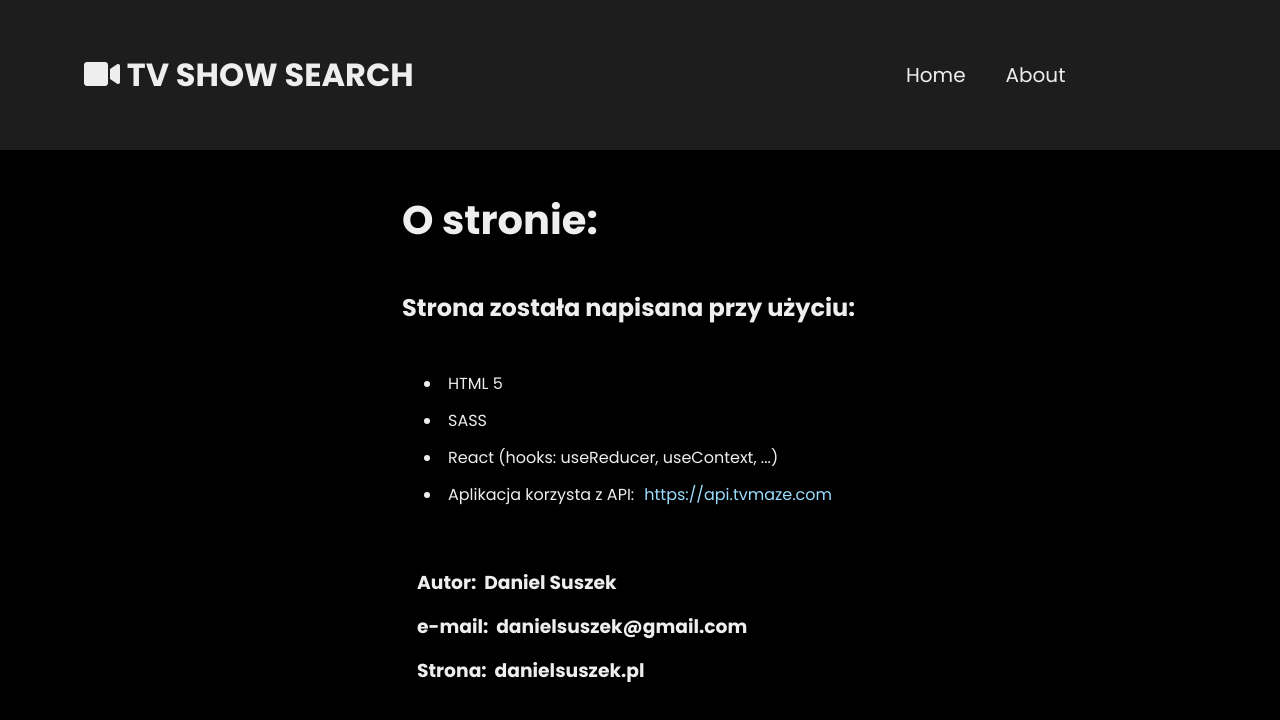
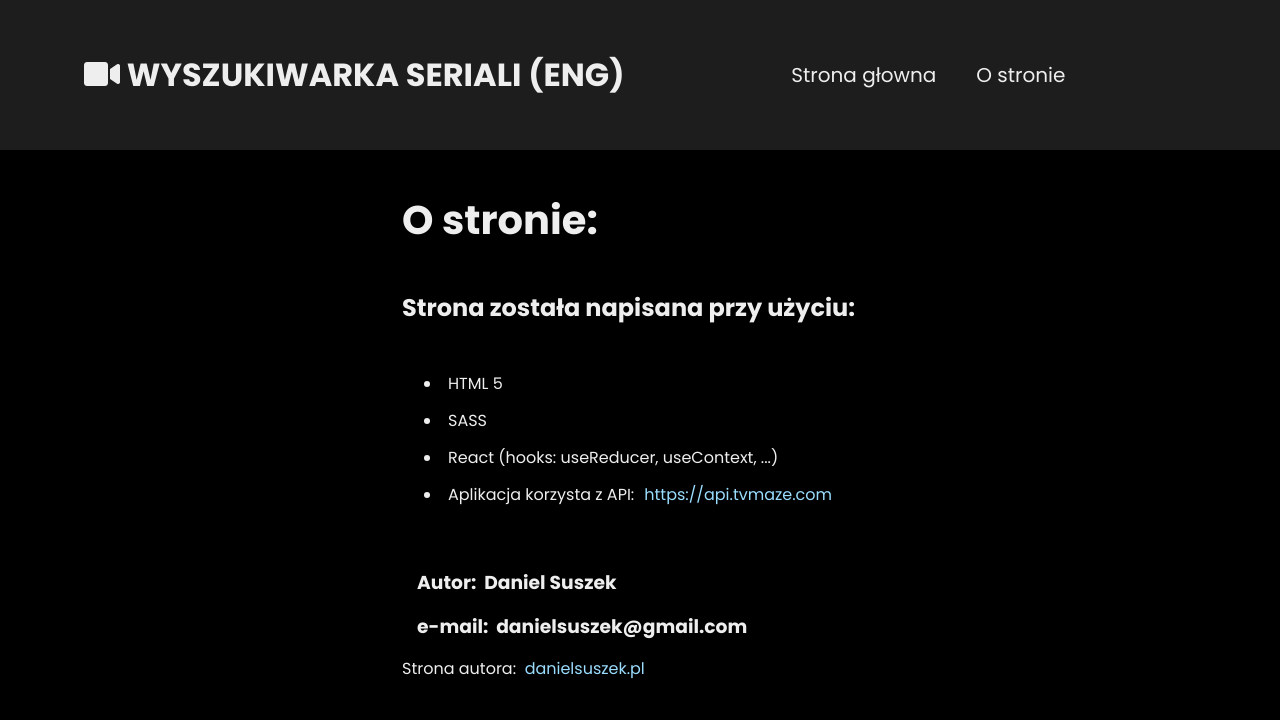
Before and after one commit to danielsuszek/movie-list, a React (Create React App) app: page /about in a window 1280 px wide. Shown: the top 720 px of the page. Built offline with nearby package versions, Linux system fonts and the light colour scheme.

Commit message:
Cosmetic changes

```diff
--- a/src/components/Header.jsx
+++ b/src/components/Header.jsx
@@ -10,7 +10,7 @@ const Header = () => {
         <div className={classes.header__content__logo}>
           <h3>
             <Link to="/">
-              <i className="fas fa-video"></i> TV SHOW SEARCH
+              <i className="fas fa-video"></i> WYSZUKIWARKA SERIALI (ENG)
               <i className="fal fa-times-square"></i>
             </Link>
           </h3>
@@ -20,12 +20,12 @@ const Header = () => {
           <ul>
             <li>
               <Link to="/">
-                Home
+                Strona głowna
               </Link>
             </li>
             <li>
               <Link to="/about">
-                About
+                O stronie
               </Link>
             </li>
           </ul>
--- a/src/components/Searchbar.jsx
+++ b/src/components/Searchbar.jsx
@@ -10,6 +10,7 @@ const Searchbar = () => {
 
   const [searchTerm, setSearchTerm] = useState('')
   const [fieldIsEmpty, setFieldIsEmpty] = useState(false)
+  const [notMovieFound, setNotMovieFound] = useState(false)
 
   const onChangeHandler = (e) => {
     setSearchTerm(e.target.value)
@@ -25,6 +26,8 @@ const Searchbar = () => {
       searchShows(searchTerm)
       setFieldIsEmpty(false)
     }
+
+
   }
 
   return (
@@ -40,7 +43,7 @@ const Searchbar = () => {
           onChange={onChangeHandler}
           autoFocus
         />
-        <button type="submit">Search</button>
+        <button type="submit">Szukaj</button>
       </form>
     </div>
   )
--- a/src/pages/About.jsx
+++ b/src/pages/About.jsx
@@ -19,7 +19,11 @@ const About = () => {
         </ul>
         <h3>Autor:&nbsp;&nbsp;Daniel Suszek</h3>
         <h3>e-mail:&nbsp;&nbsp;danielsuszek@gmail.com</h3>
-        <h3>Strona:&nbsp;&nbsp;danielsuszek.pl</h3>
+        <div className={classes.about__dspage}>Strona autora:&nbsp;&nbsp;
+          <a href="http://danielsuszek.pl" target="_blank" rel="noreferrer">
+            danielsuszek.pl
+          </a>
+        </div>
       </div>
     )
 };
--- a/src/pages/About.module.scss
+++ b/src/pages/About.module.scss
@@ -19,4 +19,9 @@
       }
     }
   }
+  &__dspage {
+    a {
+      color: $primary;
+    }
+  }
 }
```
